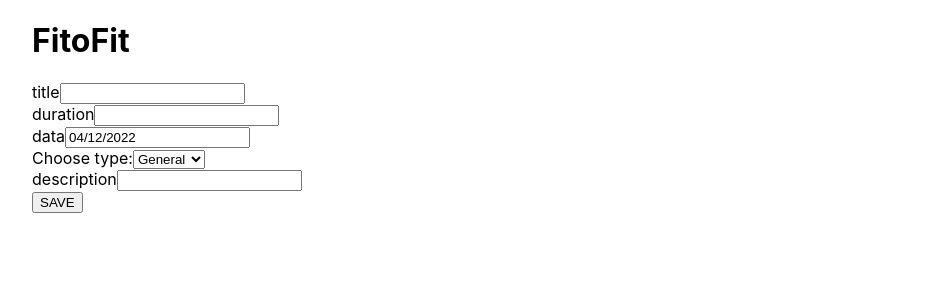
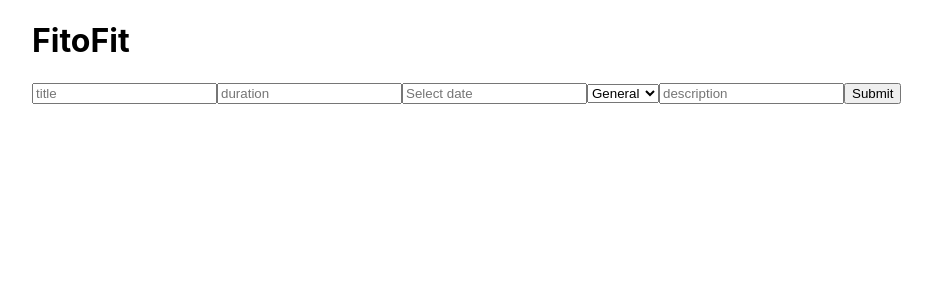
Before and after one commit to kktr/FitoFitFrontend, a Next.js app: page / in a window 1280 px wide. Shown: the top 300 px of the page, without its empty margins (0-932 px from the left). Built offline with nearby package versions, Linux system fonts and the light colour scheme.

Commit message:
refactor: use react hook form

```diff
--- a/package.json
+++ b/package.json
@@ -15,7 +15,8 @@
     "next": "12.1.4",
     "react": "18.0.0",
     "react-datepicker": "^4.7.0",
-    "react-dom": "18.0.0"
+    "react-dom": "18.0.0",
+    "react-hook-form": "^7.29.0"
   },
   "devDependencies": {
     "@types/jest": "^27.4.1",
--- a/pages/index.tsx
+++ b/pages/index.tsx
@@ -6,6 +6,7 @@ import styles from '../styles/Home.module.css';
 import 'react-datepicker/dist/react-datepicker.css';
 
 import { IWorkout, IWorkoutsList, IWorkoutsType } from '../Interfaces/IWorkout';
+import { Controller, useForm } from 'react-hook-form';
 
 // fetch('/api/add', {
 //   method: 'POST',
@@ -52,23 +53,26 @@ class DumpApi implements IApi {
 const api = new DumpApi();
 
 const Home: NextPage = () => {
+  const {
+    control,
+    register,
+    handleSubmit,
+    formState: { errors },
+  } = useForm();
+  const onSubmit = (data) => {
+    addTask(
+      data.title,
+      data['date-input'].toISOString().slice(0, 10),
+      data.description,
+      data.duration,
+      data.type
+    );
+    console.log(data);
+
+    console.log(data['date-input'].toISOString());
+  };
+
   const [tasksList, setTasksList] = useState<IWorkoutsList | null>(null);
-  const [tasksTypeToDisplay, setTasksTypeToDisplay] = useState<
-    IWorkoutsType | boolean
-  >(false);
-
-  const [enteredTitleNewWorkout, setEnteredTitleNewWorkout] =
-    useState<string>('');
-  const [enteredDurationNewWorkout, setEnteredDurationNewWorkout] = useState<
-    string | ''
-  >('');
-  const [enteredDataNewWorkout, setEnteredDataNewWorkout] = useState<Date>(
-    new Date()
-  );
-  const [enteredTypeNewWorkout, setEnteredTypeNewWorkout] =
-    useState<IWorkoutsType>('General');
-  const [enteredDescriptionNewWorkout, setEnteredDescriptionNewWorkout] =
-    useState<string>('');
   const [enteredTitleEditedWorkout, setEnteredTitleEditedWorkout] = useState<
     string | null
   >(null);
@@ -87,39 +91,6 @@ const Home: NextPage = () => {
     'Running',
   ];
 
-  const titleChangeNewWorkoutHandler = (
-    event: ChangeEvent<HTMLInputElement>
-  ) => {
-    setEnteredTitleNewWorkout(event.target.value);
-  };
-
-  const durationChangeNewWorkoutHandler = (
-    event: ChangeEvent<HTMLInputElement>
-  ) => {
-    setEnteredDurationNewWorkout(event.target.value);
-  };
-
-  const dataChangeNewWorkoutHandler = (date: Date) =>
-    setEnteredDataNewWorkout(date);
-
-  const typeChangeNewWorkoutHandler = (
-    event: ChangeEvent<HTMLSelectElement>
-  ) => {
-    setEnteredTypeNewWorkout(event.target.value as IWorkoutsType);
-  };
-
-  const descriptionChangeNewWorkoutHandler = (
-    event: ChangeEvent<HTMLInputElement>
-  ) => {
-    setEnteredDescriptionNewWorkout(event.target.value);
-  };
-
-  const titleChangeEditedWorkoutHandler = (
-    event: ChangeEvent<HTMLInputElement>
-  ) => {
-    setEnteredTitleEditedWorkout(event.target.value);
-  };
-
   const clickHandler = (e) => {
     console.log(
       'Hovering over ' +
@@ -131,26 +102,6 @@ const Home: NextPage = () => {
       type: e.target.getAttribute('data-type'),
       id: +e.target.getAttribute('data-id'),
     });
-  };
-
-  const submitNewWorkout = (e: React.FormEvent<HTMLFormElement>) => {
-    e.preventDefault();
-    addTask(
-      enteredTitleNewWorkout,
-      enteredDataNewWorkout.toISOString(),
-      enteredDescriptionNewWorkout,
-      +enteredDurationNewWorkout,
-      enteredTypeNewWorkout
-    );
-    console.log(
-      enteredTitleNewWorkout,
-      enteredDataNewWorkout.toISOString(),
-      enteredDescriptionNewWorkout,
-      +enteredDurationNewWorkout,
-      enteredTypeNewWorkout
-    );
-
-    setEnteredTitleNewWorkout('');
   };
 
   const addTask = (
@@ -211,103 +162,42 @@ const Home: NextPage = () => {
     <div className={styles.container}>
       <h1>FitoFit</h1>
 
-      <form id="formAddTask" onSubmit={submitNewWorkout}>
-        <div className={styles.control}>
-          <label htmlFor="NewWorkoutTitle" className={styles.label}>
-            title
-          </label>
+      <form onSubmit={handleSubmit(onSubmit)}>
+        <input
+          type="text"
+          placeholder="title"
+          {...register('title', { required: true, max: 20, min: 3 })}
+        />
+        <input
+          type="number"
+          placeholder="duration"
+          {...register('duration', { required: true, max: 1440, min: 0 })}
+        />
+        <Controller
+          control={control}
+          name="date-input"
+          render={({ field }) => (
+            <DatePicker
+              placeholderText="Select date"
+              onChange={(date) => field.onChange(date)}
+              selected={field.value}
+            />
+          )}
+        />
+        <select {...register('category')}>
+          <option value="General ">General </option>
+          <option value=" Cardio "> Cardio </option>
+          <option value=" Running "> Running </option>
+          <option value=" Cycling"> Cycling</option>
+        </select>
+        <input
+          type="text"
+          placeholder="description"
+          {...register('description', { max: 50, min: 3 })}
+        />
 
-          <input
-            id="NewWorkoutTitle"
-            type="text"
-            required
-            value={enteredTitleNewWorkout}
-            onChange={titleChangeNewWorkoutHandler}
-            className={`${styles.input} form-control`}
-          />
-        </div>
-
-        <div className={styles.control}>
-          <label htmlFor="NewWorkoutDuration" className={styles.label}>
-            duration
-          </label>
-
-          <input
-            id="NewWorkoutDuration"
-            type="number"
-            required
-            value={enteredDurationNewWorkout}
-            onChange={durationChangeNewWorkoutHandler}
-            className={`${styles.input} form-control`}
-          />
-        </div>
-
-        <div className={styles.control}>
-          {/* <label htmlFor="NewWorkoutData" className={styles.label}>
-            data
-          </label>
-
-          <input
-            id="NewWorkoutData"
-            type="text"
-            required
-            value={enteredDataNewWorkout}
-            onChange={dataChangeNewWorkoutHandler}
-            className={`${styles.input} form-control`}
-          /> */}
-
-          <label htmlFor="NewWorkoutData" className={styles.label}>
-            data
-          </label>
-          <DatePicker
-            id="NewWorkoutData"
-            selected={enteredDataNewWorkout}
-            onChange={dataChangeNewWorkoutHandler}
-          />
-        </div>
-
-        <div className={styles.control}>
-          <label htmlFor="NewWorkoutType">Choose type:</label>
-          <select
-            id="NewWorkoutType"
-            name=""
-            value={enteredDescriptionNewWorkout}
-            onChange={typeChangeNewWorkoutHandler}
-          >
-            {workoutsTypes.map((workoutType) => {
-              return (
-                <option key={workoutType} value={workoutType}>
-                  {workoutType}
-                </option>
-              );
-            })}
-          </select>
-        </div>
-
-        <div className={styles.control}>
-          <label htmlFor="NewWorkoutDescription" className={styles.label}>
-            description
-          </label>
-
-          <input
-            id="NewWorkoutDescription"
-            type="text"
-            required
-            value={enteredDescriptionNewWorkout}
-            onChange={descriptionChangeNewWorkoutHandler}
-            className={`${styles.input} form-control`}
-          />
-        </div>
-
-        <button
-          id="buttonSubmitNewWorkout"
-          type="submit"
-          className={`button button_task button_task--add`}
-        >
-          SAVE
-        </button>
+        <input type="submit" />
       </form>
-
       <ul id="tasksList">
         {tasksList &&
           tasksList.map((workout, index) => {
```
Also changed, not shown: 1 other file (tests, documents, lock files or other folders).
